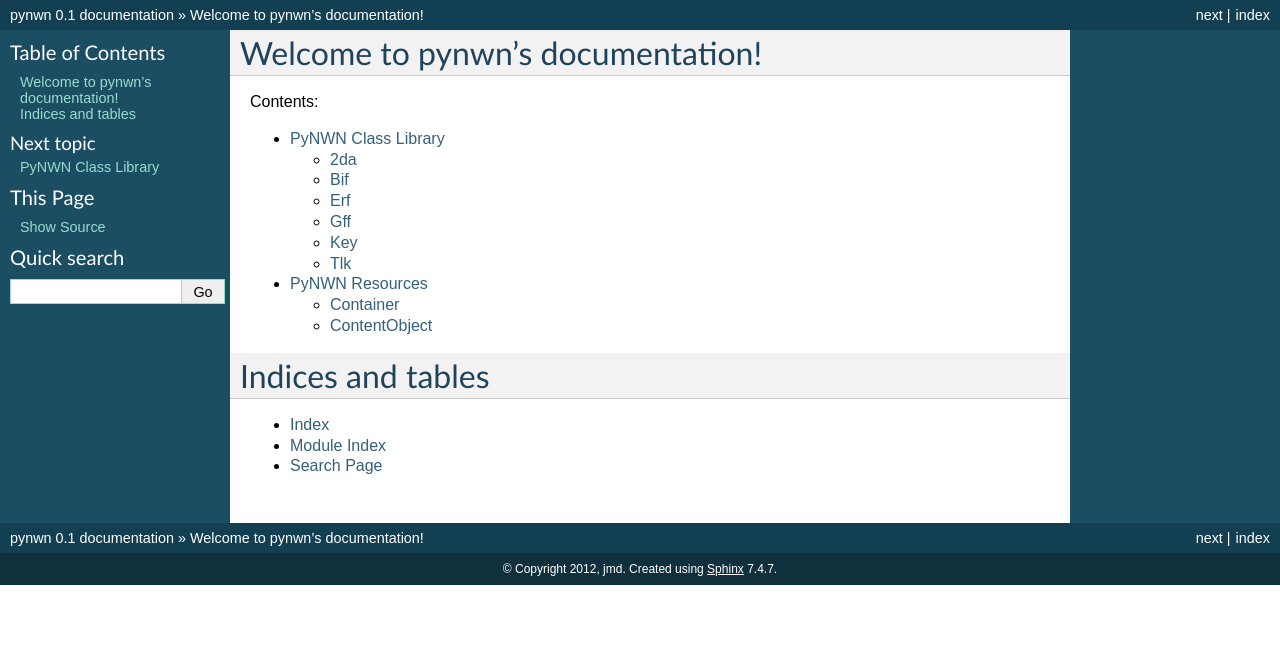
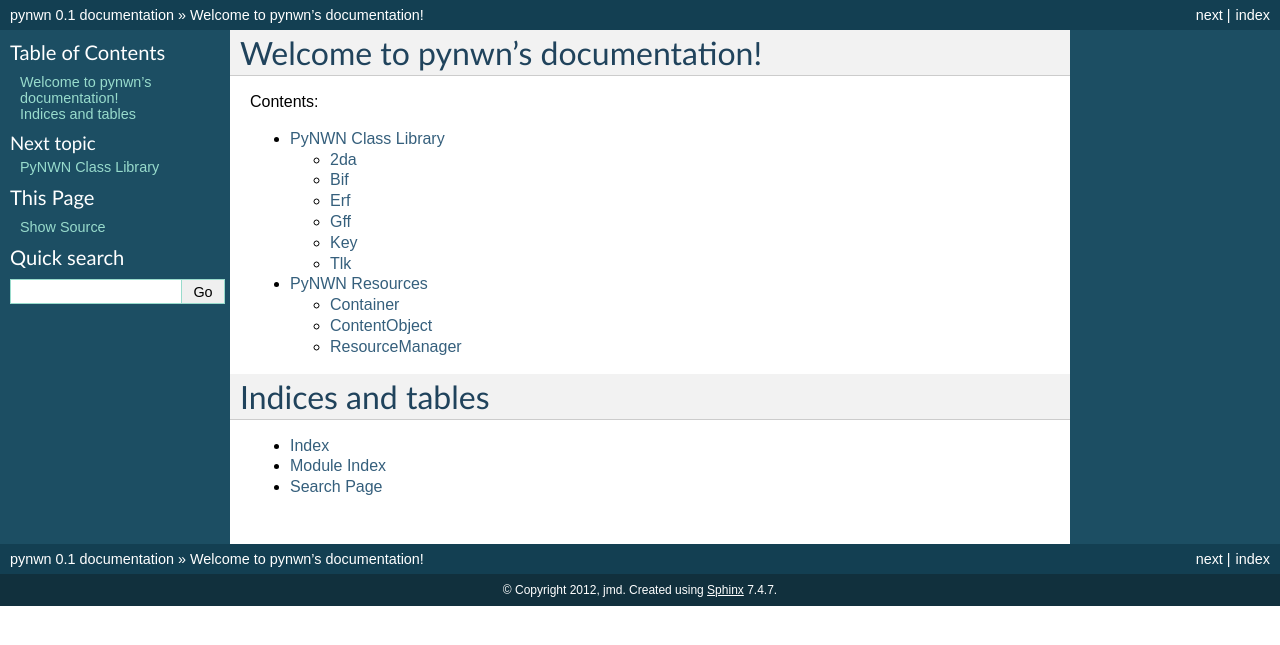
Before and after one commit to jd28/pynwn, a Sphinx documentation site: the page built from docs/index.rst, in a window 1280 px wide. Shown: the top 645 px of the page. Built offline with Sphinx 7.4.7, drawn with Linux system fonts in a browser that asks for light colours.

Commit message:
add doc stub for ResourceManager

```diff
--- a/docs/resource.rst
+++ b/docs/resource.rst
@@ -17,3 +17,9 @@
 
 .. autoclass:: pynwn.resource.ContentObject
    :members:
+
+ResourceManager
+===============
+
+.. autoclass:: pynwn.resource.ResourceManager
+   :members:
```
